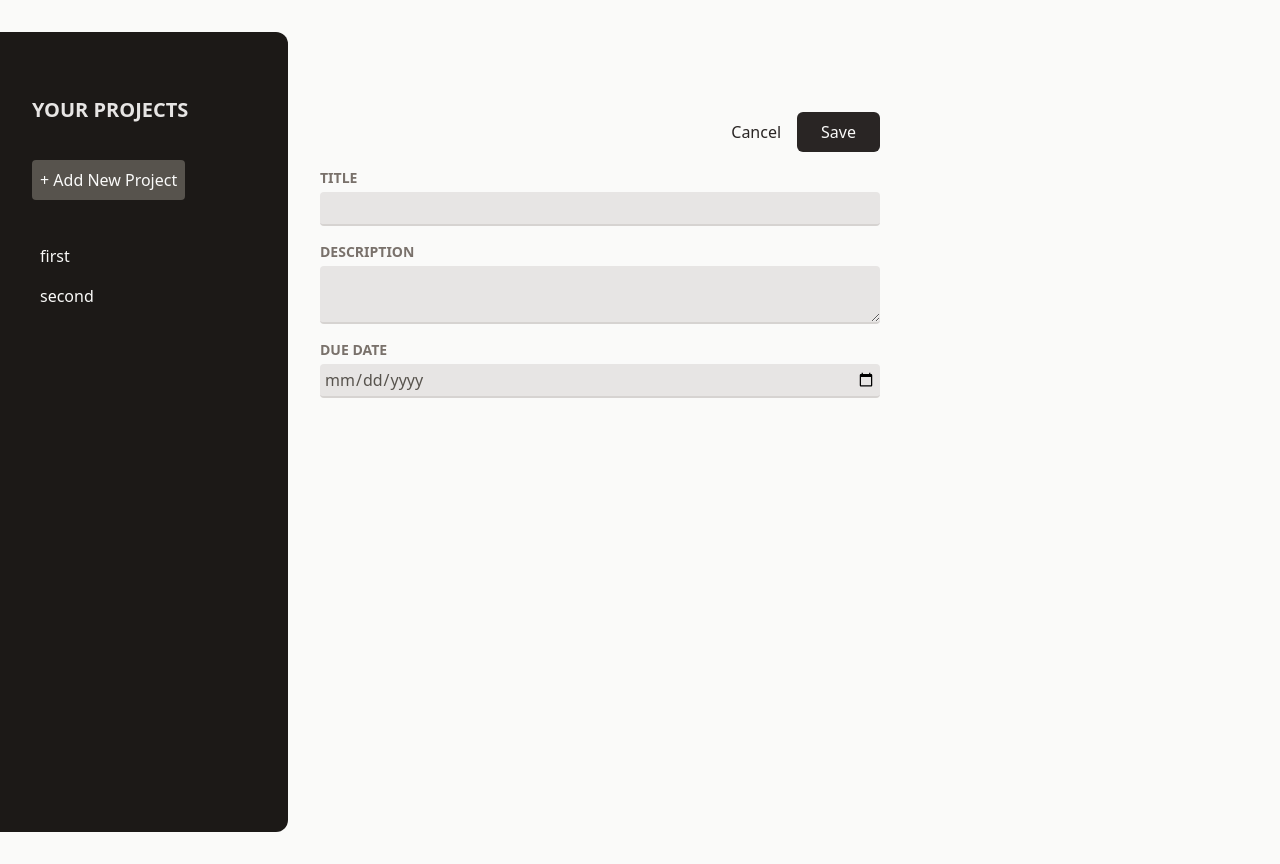
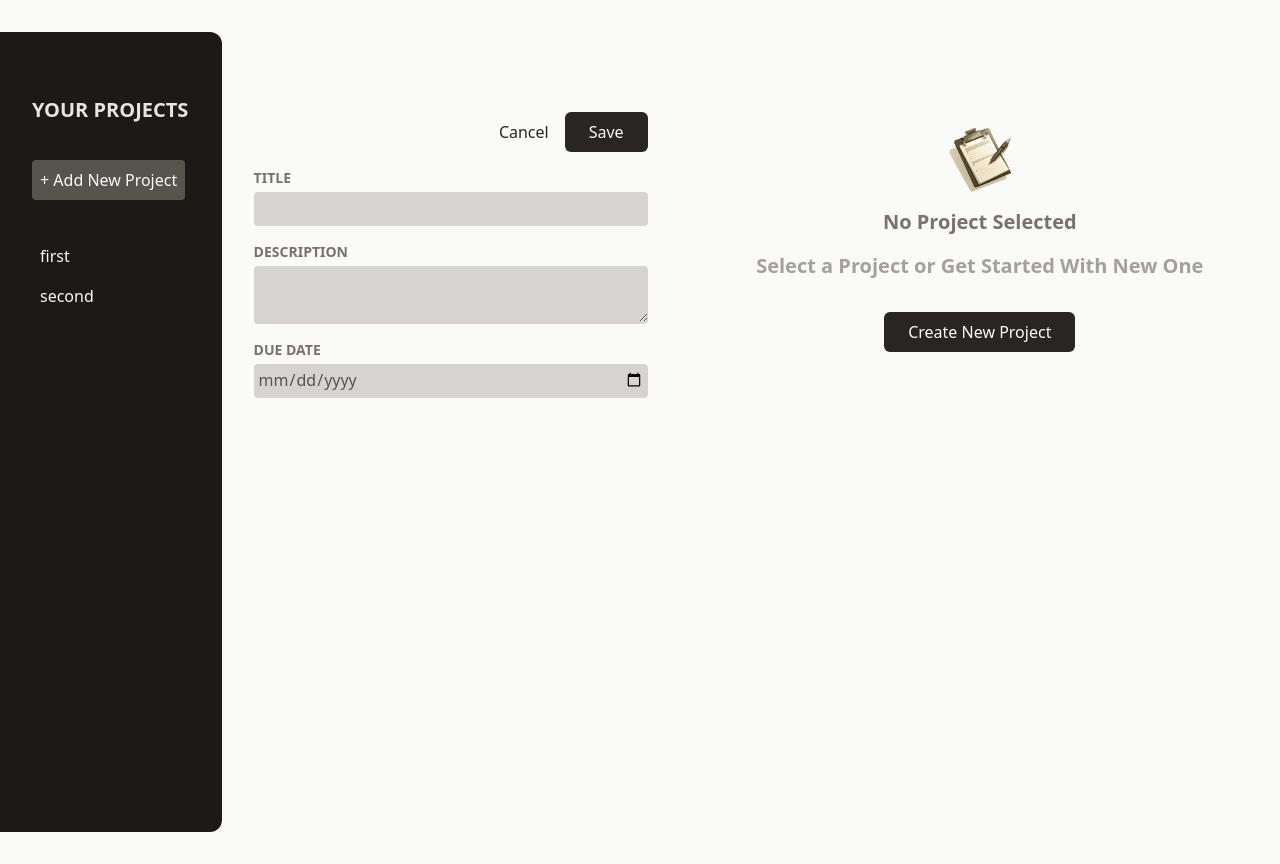
Before and after one commit to yasir-fah/Management-Application, a React (Vite) app: page / in a window 1280 px wide. Built offline with nearby package versions, Linux system fonts and the light colour scheme.

Commit message:
add NoProjectSelected.jsx component

```diff
--- a/src/App.jsx
+++ b/src/App.jsx
@@ -1,11 +1,13 @@
 import ProjectsSidebar from './components/ProjectsSidebar.jsx'
 import NewProject from './components/NewProject.jsx'
+import NoProjectSelected from './components/NoProjectSelected.jsx';
 
 function App() {
   return (
     <main className="h-screen my-8 flex gap-8">
     <ProjectsSidebar />
-    <NewProject/>
+    <NewProject />
+    <NoProjectSelected />
     </main>
   );
 }
--- a/src/components/Input.jsx
+++ b/src/components/Input.jsx
@@ -1,6 +1,6 @@
 function Input({ isTextarea, label,type, ...props }) {
 
-  const fieldsClasses = 'w-full p-1  border-b-2 rounded-sm border-stone-300 bg-stone-200 text-stone-600 focus:outline-none focus:border-stone-600';
+  const fieldsClasses = 'w-full p-1  border-b-2 rounded-sm border-stone-300 bg-stone-300 hover:bg-stone-200 text-stone-600 focus:outline-none focus:border-stone-600';
 
   return (
     <p className="flex flex-col gap-1  my-4">
--- a/src/components/NewProject.jsx
+++ b/src/components/NewProject.jsx
@@ -2,7 +2,7 @@ import Input from "./Input.jsx";
 
 function NewProject() {
   return (
-    <div className="w-[35rem] mt-16">
+    <div className="w-[35rem] mt-16"  >
       <menu className="flex items-center justify-end gap-4 my-4">
         <li><button className="text-stone-800 hover:text-red-800 ">Cancel</button></li>
         <li><button className="px-6 py-2 rounded-md bg-stone-800 text-stone-50 hover:bg-stone-950">Save</button></li>
--- /dev/null
+++ b/src/components/NoProjectSelected.jsx
@@ -0,0 +1,16 @@
+import noImage from '../assets/no-projects.png'
+
+function NoProjectSelected () {
+  return (
+    <div className="mt-24 text-center w-2/3">
+      <img src={noImage} className='-16 h-16 object-contain mx-auto' />
+      <h2 className='text-xl font-bold text-stone-500 my-4'>No Project Selected</h2>
+      <h2 className='mb-8 font-semibold  md:text-xl text-stone-400'>Select a Project or Get Started With New One</h2>
+      <p>
+        <button className='px-6 py-2 rounded-md bg-stone-800 text-stone-50 hover:bg-stone-950'>Create New Project</button>
+      </p>
+    </div>
+  )
+}
+
+export default NoProjectSelected;
```
